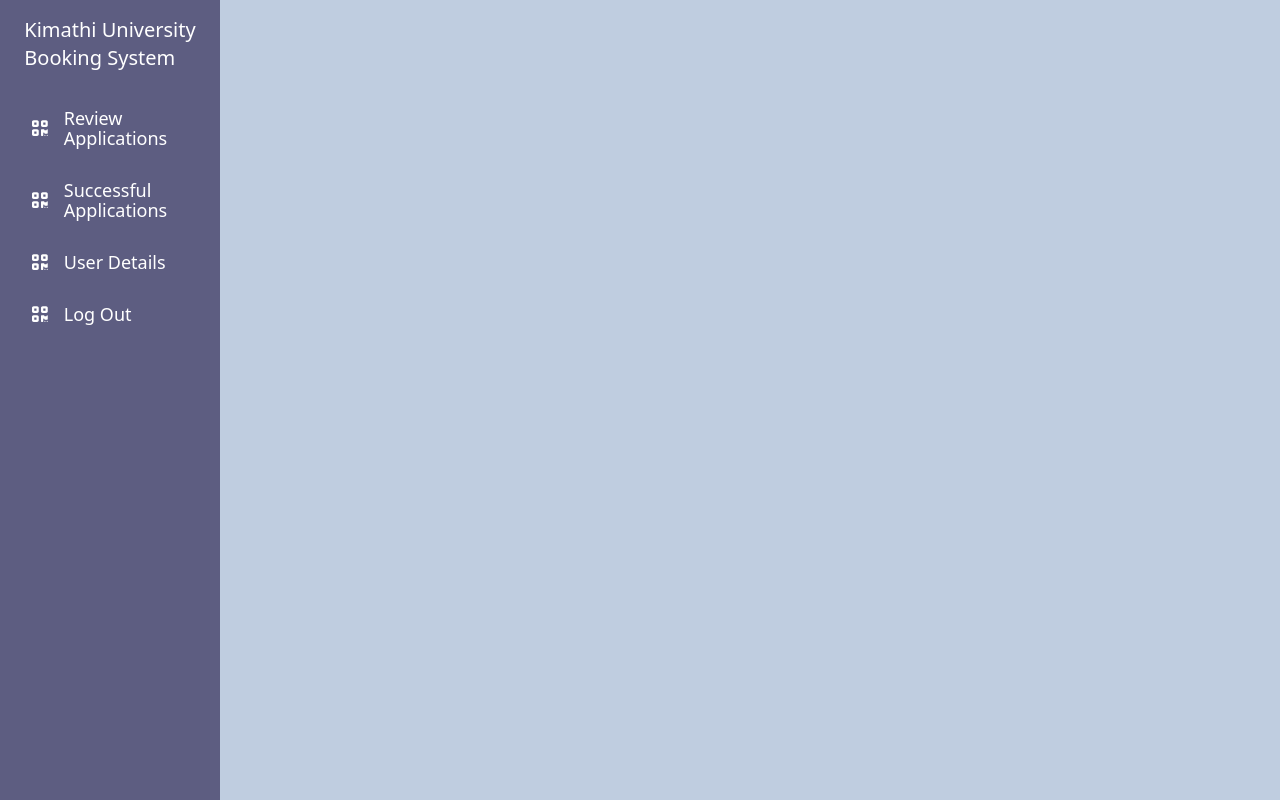
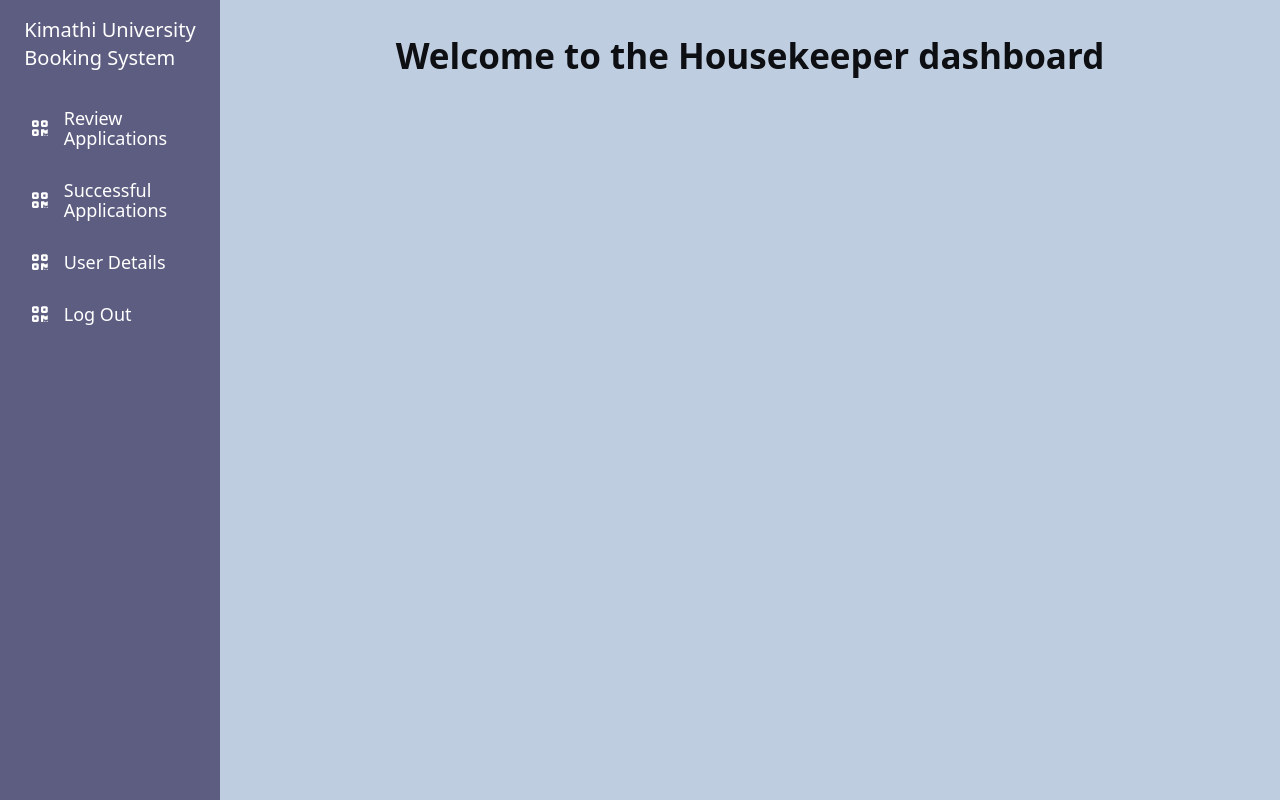
Before and after one commit to EvansMungai/UHBUI, an Angular app: page /housekeeper in a window 1280 px wide. Built offline with nearby package versions, Linux system fonts and the light colour scheme.

Commit message:
Set out display side of sidebar

```diff
--- a/components/elements/drawer/drawer.component.html
+++ b/components/elements/drawer/drawer.component.html
@@ -6,6 +6,9 @@
         Open drawer
       </label> -->
     <div class="md:hidden"><app-navbar /></div>
+    <div class="flex flex-col items-center py-[30px]">
+      <ng-content />
+    </div>
   </div>
   <div class="drawer-side">
     <label for="my-drawer-2" aria-label="close sidebar" class="drawer-overlay"></label>
--- a/src/app/admin/admin.component.html
+++ b/src/app/admin/admin.component.html
@@ -1 +1,3 @@
-<app-drawer />
+<app-drawer>
+    <h1 class="text-[35px] text-center font-bold">Welcome to the Admin dashboard</h1>
+</app-drawer>
--- a/src/app/housekeeper/housekeeper.component.html
+++ b/src/app/housekeeper/housekeeper.component.html
@@ -1 +1,3 @@
-<app-drawer />
+<app-drawer>
+    <h1 class="text-[35px] text-center font-bold">Welcome to the Housekeeper dashboard</h1>
+</app-drawer>
--- a/src/app/matron/matron.component.html
+++ b/src/app/matron/matron.component.html
@@ -1 +1,3 @@
-<app-drawer />
+<app-drawer>
+    <h1 class="text-[35px] text-center font-bold">Welcome to the Matron dashboard</h1>
+</app-drawer>
--- a/src/app/student/student.component.html
+++ b/src/app/student/student.component.html
@@ -1 +1,3 @@
-<app-drawer />
+<app-drawer>
+    <h1 class="text-[35px] text-center font-bold">Welcome to the student dashboard</h1>
+</app-drawer>
```
Lines whose indentation alone changed are shown as unchanged.
